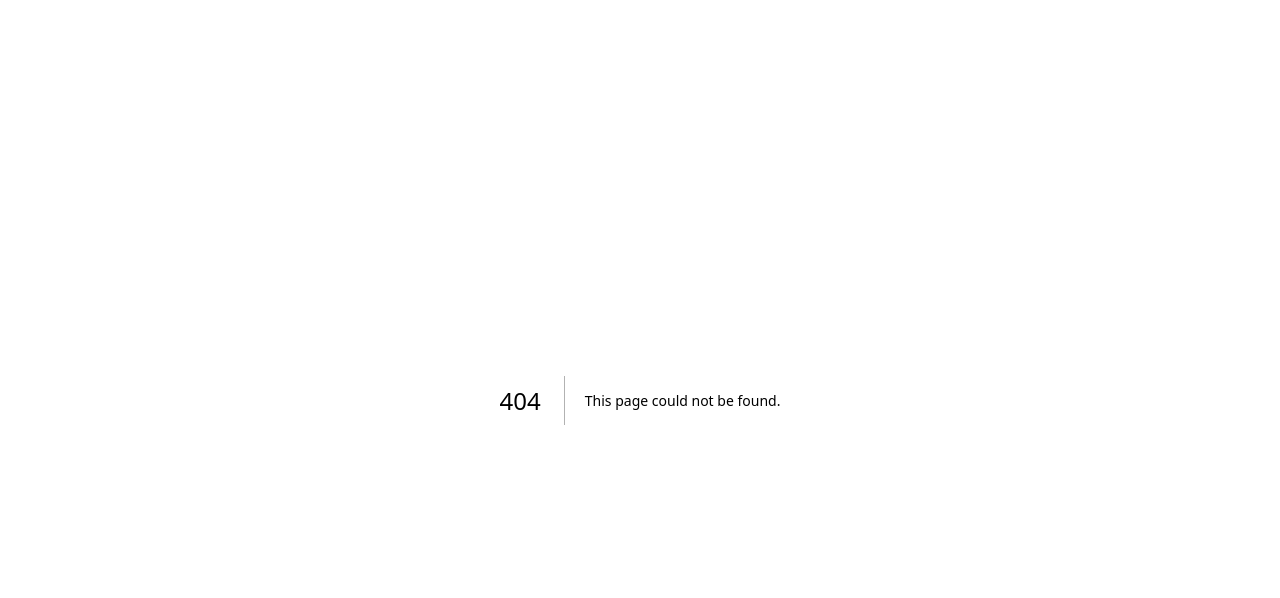
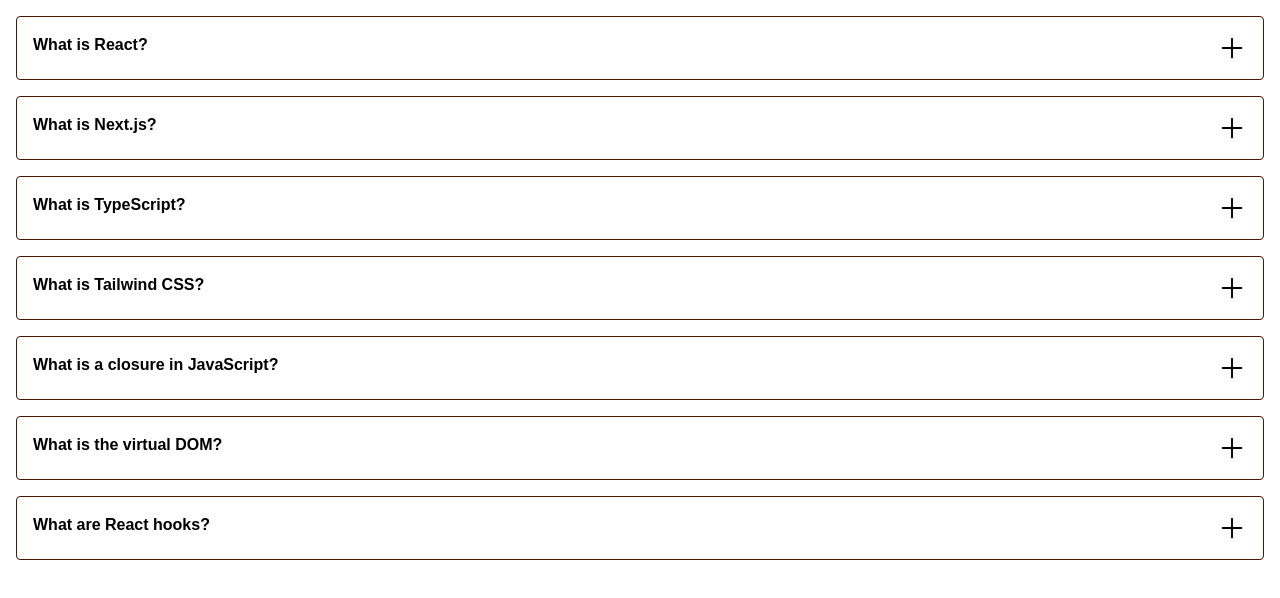
Before and after one commit to Jia-A/machine-coding, a Next.js app: page /accordion in a window 1280 px wide. Before the commit this address had no page. Shown: the top 598 px of the page. Built offline with nearby package versions, Linux system fonts and the light colour scheme.

Commit message:
question - accordion

```diff
--- /dev/null
+++ b/app/accordion/page.tsx
@@ -0,0 +1,24 @@
+"use client";
+import React, { useState } from "react";
+import accordionData from "@/data/AccordionData";
+import AccordionCard from "@/components/AccordionCard";
+
+const Accordion = () => {
+  const [isOpen, setIsOpen] = useState(0);
+  return (
+    <div className="flex flex-col gap-4 m-4">
+      {accordionData.map((item) => {
+        return (
+          <AccordionCard
+            key={item.question}
+            item={item}
+            setOpen={setIsOpen}
+            open={isOpen}
+          />
+        );
+      })}
+    </div>
+  );
+};
+
+export default Accordion;
--- /dev/null
+++ b/data/AccordionData.ts
@@ -0,0 +1,39 @@
+const accordionData = [
+    {
+        id: 1,
+        question: "What is React?",
+        answer: "React is a JavaScript library for building user interfaces, maintained by Meta. It uses a component-based architecture and a virtual DOM for efficient rendering."
+    },
+    {
+        id: 2,
+        question: "What is Next.js?",
+        answer: "Next.js is a React framework that enables server-side rendering, static site generation, and full-stack capabilities with file-based routing."
+    },
+    {
+        id: 3,
+        question: "What is TypeScript?",
+        answer: "TypeScript is a strongly typed superset of JavaScript that compiles to plain JavaScript, adding static type definitions to catch errors at compile time."
+    },
+    {
+        id: 4,
+        question: "What is Tailwind CSS?",
+        answer: "Tailwind CSS is a utility-first CSS framework that provides low-level utility classes to build custom designs directly in your markup."
+    },
+    {
+        id: 5,
+        question: "What is a closure in JavaScript?",
+        answer: "A closure is a function that has access to variables in its outer (enclosing) lexical scope, even after the outer function has returned."
+    },
+    {
+        id: 6,
+        question: "What is the virtual DOM?",
+        answer: "The virtual DOM is an in-memory representation of the real DOM. React uses it to compute the minimal set of changes needed before updating the actual DOM."
+    },
+    {
+        id: 7,
+        question: "What are React hooks?",
+        answer: "Hooks are functions that let you use state and other React features in functional components, such as useState, useEffect, and useContext."
+    }
+];
+
+export default accordionData;
--- /dev/null
+++ b/types/Accordion.ts
@@ -0,0 +1,9 @@
+export type Accordion = {
+    id : number,
+    question: string,
+    answer : string
+}
+
+export type AccordionList = {
+    item : Accordion
+}[]
```
